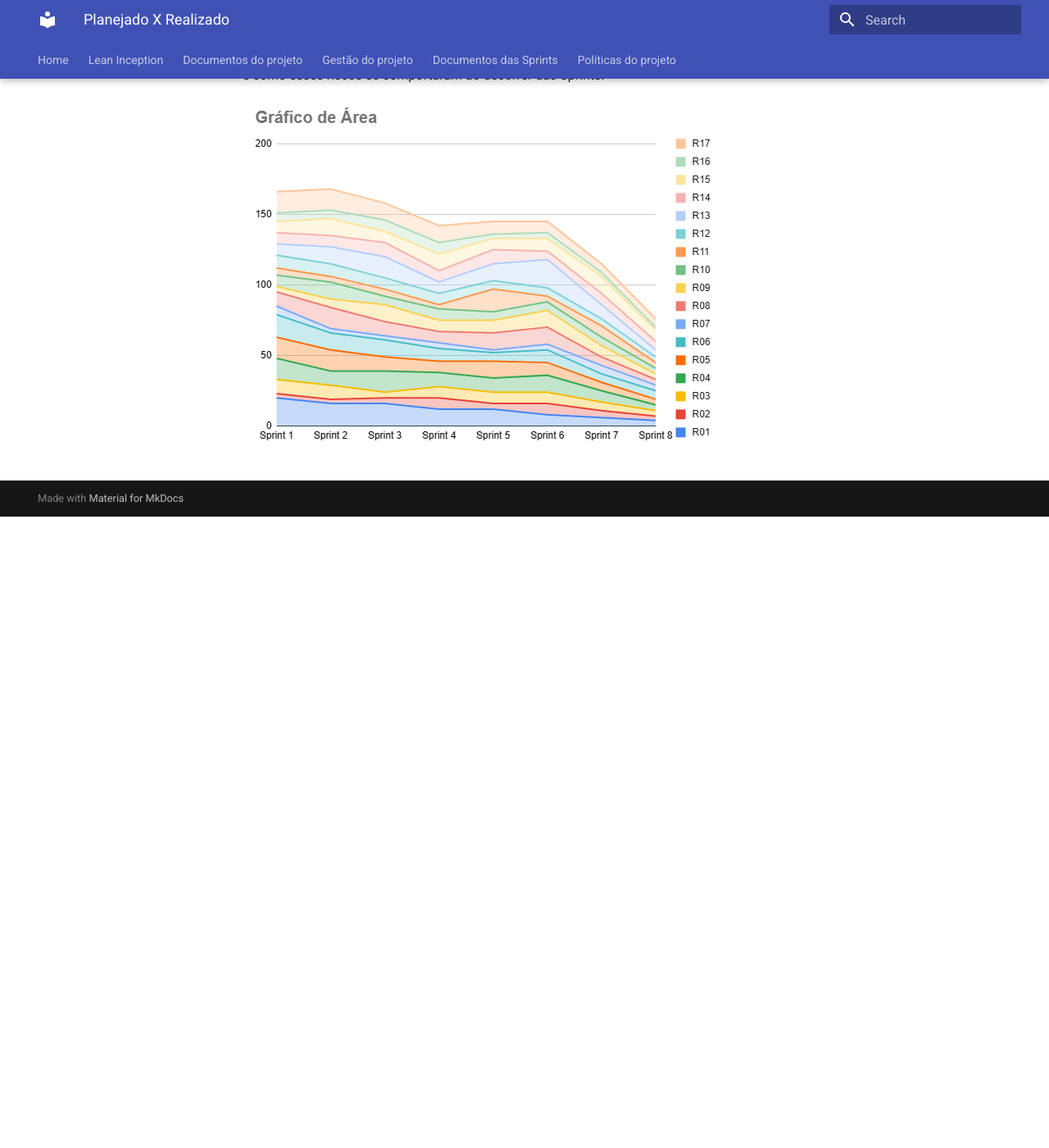
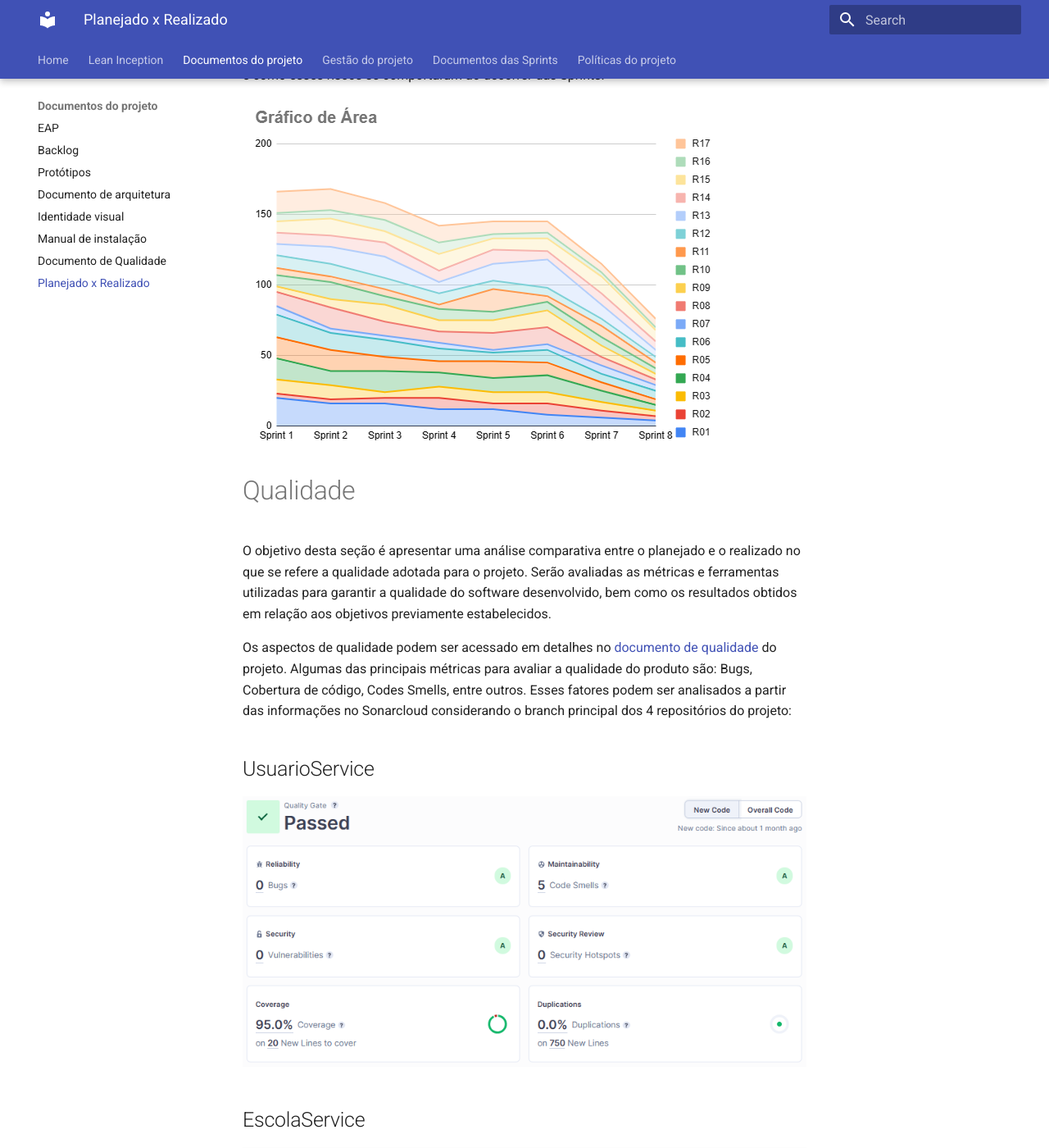
Before and after one commit to fga-eps-mds/2023-1-Dnit-DOC, an MkDocs documentation site: the page built from docs/docs/planejadoXrealizado/planejadoXrealizado.md, in a window 1280 px wide and 1400 px high, scrolled down 5515 px. Shown: the whole window at 82% size. Built offline with MkDocs 1.6.1 and Material for MkDocs 9.7.7, drawn with Linux system fonts in a browser that asks for light colours; before the commit the page ends 6145 px from its top, so only the background shows below that; some of the changed text lies outside the part shown.

Commit message:
Atualizando documentos

```diff
--- a/docs/docs/planejadoXrealizado/planejadoXrealizado.md
+++ b/docs/docs/planejadoXrealizado/planejadoXrealizado.md
@@ -5,12 +5,12 @@
 | Versão | Data | Modificação | Autor |
 |--|--|--|--|
 |1.0| 08/07/2023 | Criação do documento | Antônio Neto |
-|1.1| 08/07/2023 | Adição de Custo e Risco | Antônio Neto |
+|1.1| 08/07/2023 | Adição de Custo, Risco e Qualidade | Antônio Neto |
 |1.2| 09/07/2023 | Revisão do documento | Isadora Soares |
 
 # Introdução
 
-Este documento tem como objetivo apresentar a análise comparativa entre o planejamento e a execução no desenvolvimento do projeto. Serão avaliados e comparados o Backlog com as Histórias de Usuários (US), o Custo, a Qualidade e o Risco, a fim de compreender o progresso do projeto.
+Este documento tem como objetivo apresentar a análise comparativa entre o planejamento e a execução no desenvolvimento do projeto. Serão avaliados e comparados o Backlog com as Histórias de Usuários (US), o Custo, Risco e a Qualidade, a fim de compreender o progresso do projeto.
 
 # Backlog
 
@@ -109,3 +109,29 @@ O planejamento de riscos podem ser acessado em detalhes no [plano de riscos](htt
 Dado o planejamento de riscos do projeto, podemos analisar o gráfico abaixo para entender como os riscos se evidenciaram durante o projeto. O gráfico representa cada risco com uma cor e como esses riscos se comportaram ao decorrer das Sprints.
 
 ![Risco](./assets/risco.png)
+
+# Qualidade
+
+O objetivo desta seção é apresentar uma análise comparativa entre o planejado e o realizado no que se refere a qualidade adotada para o projeto. Serão avaliadas as métricas e ferramentas utilizadas para garantir a qualidade do software desenvolvido, bem como os resultados obtidos em relação aos objetivos previamente estabelecidos.
+
+Os aspectos de qualidade podem ser acessado em detalhes no [documento de qualidade](https://fga-eps-mds.github.io/2023-1-Dnit-DOC/qualidade/) do projeto. Algumas das principais métricas para avaliar a qualidade do produto são: Bugs, Cobertura de código, Codes Smells, entre outros. Esses fatores podem ser analisados a partir das informações no Sonarcloud considerando o branch principal dos 4 repositórios do projeto:
+
+## UsuarioService
+
+![Usuario](./assets/usuarioService.png)
+
+## EscolaService
+
+![Escola](./assets/escolaService.png)
+
+## UpsService
+
+![Ups](./assets/upsService.png)
+
+## Front-end
+
+![Front](./assets/front.png)
+
+Com base nas imagens acima, podemos ter uma noção do realizado no projeto no aspecto de qualidade do produto. Os microserviços de Escola e Usuário foram aprovados nas análises do Sonarcloud considerando os novos códigos, já com o microserviço de UPS não ocorreu o mesmo devido a baixa cobertura em novos códigos, já que é o repositório mais novo do projeto. Ademais, temos o repositório do Front-end, também aprovado nas análises do Sonarcloud.
+
+Além dos fatores supracitados, temos outras métricas de qualidade explicitadas no [notebook](https://github.com/fga-eps-mds/2023-1-Dnit-DOC/blob/main/analytics.ipynb) do projeto, no qual é calculado algumas métricas baseadas no framework Qrapids.
--- a/docs/mkdocs.yml
+++ b/docs/mkdocs.yml
@@ -21,6 +21,7 @@ nav:
       - Identidade visual: identidadeVisual/identidadeVisual.md
       - Manual de instalação: manualInstalacao/manualInstalacao.md
       - Documento de Qualidade: qualidade.md
+      - Planejado x Realizado: planejadoXrealizado/planejadoXrealizado.md
 
 
   - Gestão do projeto:
```
Also changed, not shown: docs/docs/planejadoXrealizado/assets/escolaService.png (added), docs/docs/planejadoXrealizado/assets/front.png (added), docs/docs/planejadoXrealizado/assets/upsService.png (added), docs/docs/planejadoXrealizado/assets/usuarioService.png (added).
